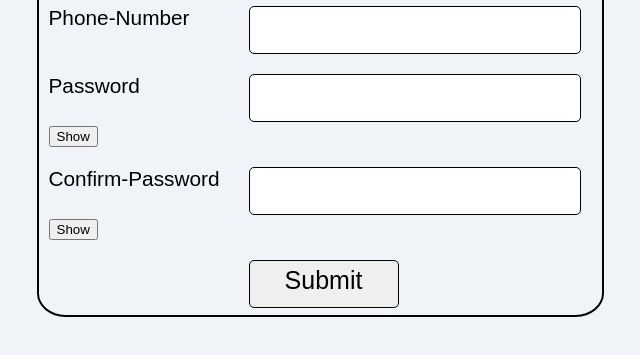
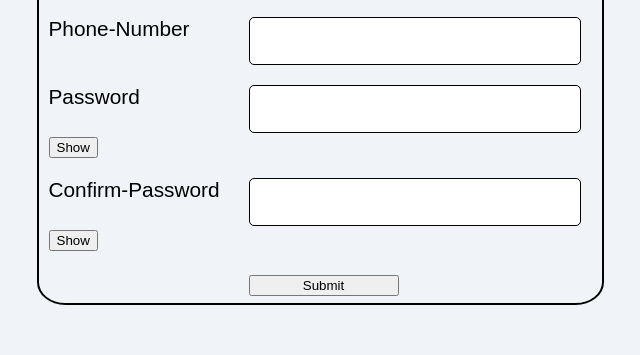
Before and after one commit to KSAISUCHITH/FormValidation1, a plain HTML site: page index.html in a window 1280 px wide. Shown: the part 321-676 px from the top of the page, without its empty margins (320-960 px from the left). Drawn offline with Linux system fonts and the light colour scheme.

Commit message:
Update index.html

```diff
--- a/index.html
+++ b/index.html
@@ -5,7 +5,7 @@
     <meta name="viewport" content="width=device-width, initial-scale=1.0">
     <title>Document</title>
     <link rel="stylesheet" href="style.css">
-<!--     <script src="script1.js"></script> -->
+    <script src="script1.js"></script>
 </head>
 <body>
     <div id="box">
@@ -34,7 +34,7 @@
 
 
 
-   <input id="submit" type="submit">
+<button id="submit">Submit</button>
    <div id="errors"></div>
    <div id="success"></div>
 
```
